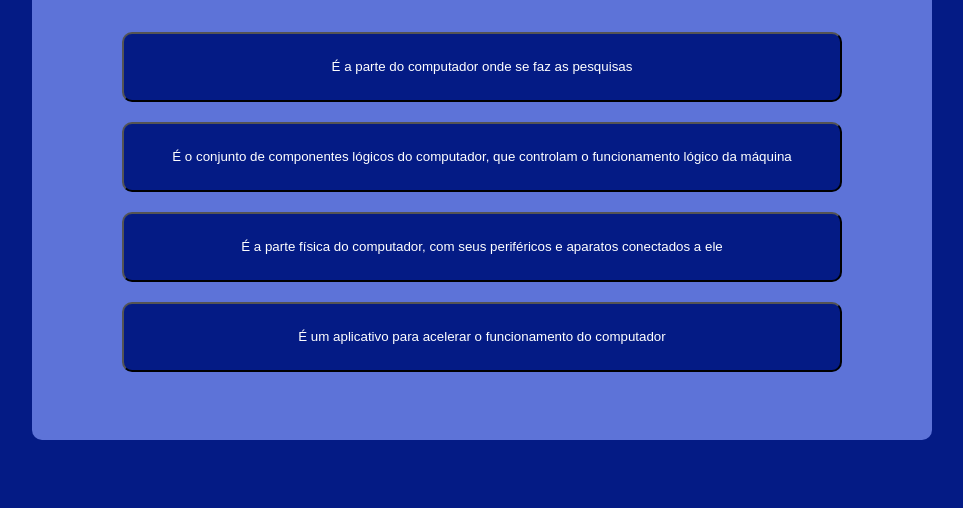
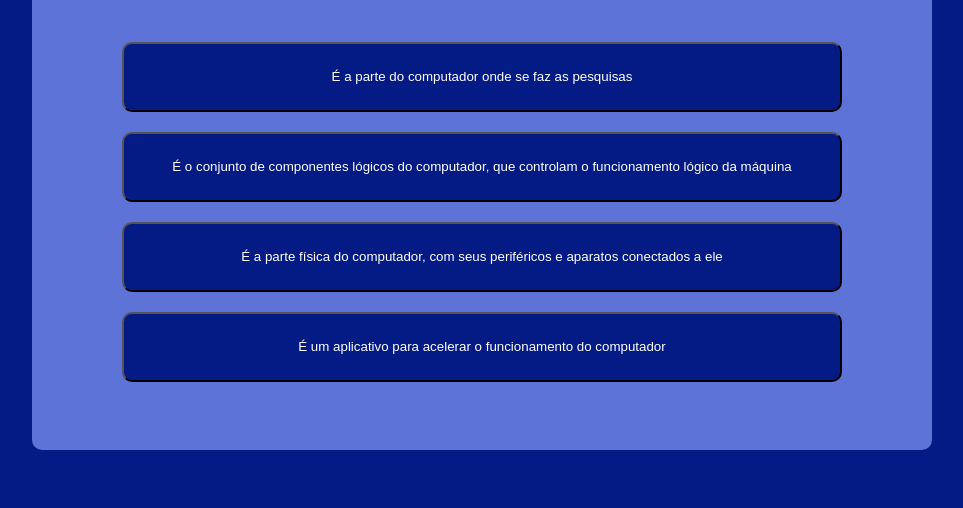
Before and after one commit to ThaysaI15/quiz_web, a plain HTML site: page qst_1.html in a window 1280 px wide. Shown: the part 308-816 px from the top of the page, without its empty margins (158-1121 px from the left). Drawn offline with Linux system fonts and the light colour scheme.

Commit message:
Add files via upload

```diff
--- a/qsts.css
+++ b/qsts.css
@@ -9,6 +9,7 @@ body{
     margin-right: auto;
     text-align: center;
     align-items: center;
+    height: 100vh;
 }
 
 .retangulo{
@@ -24,7 +25,7 @@ body{
     width: 800px;
     justify-content: center;
     height: 600px;
-    justify-content: space-between;
+    justify-content: center;
     text-align: center;
 }
 .pergunta{
@@ -38,6 +39,7 @@ body{
     margin-left: auto;
     margin-right: auto;
     height: 100px;
+    text-align: center;
 }
 
 /* .opcoes{
```
